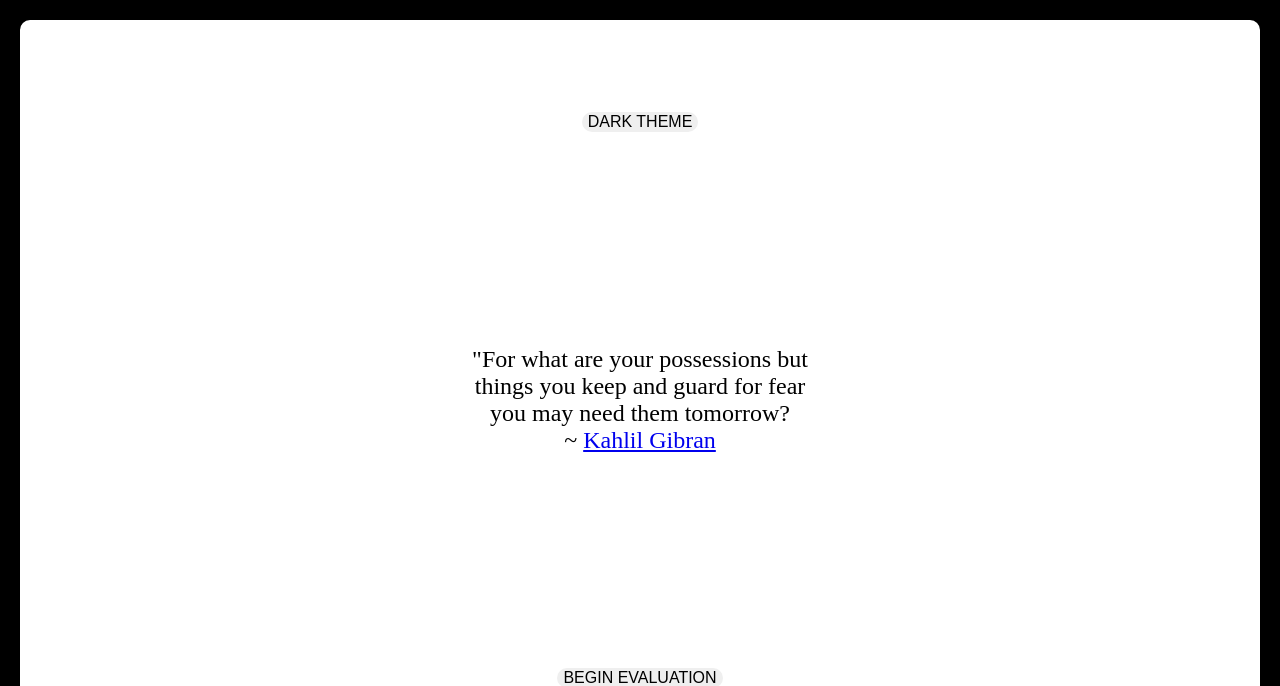
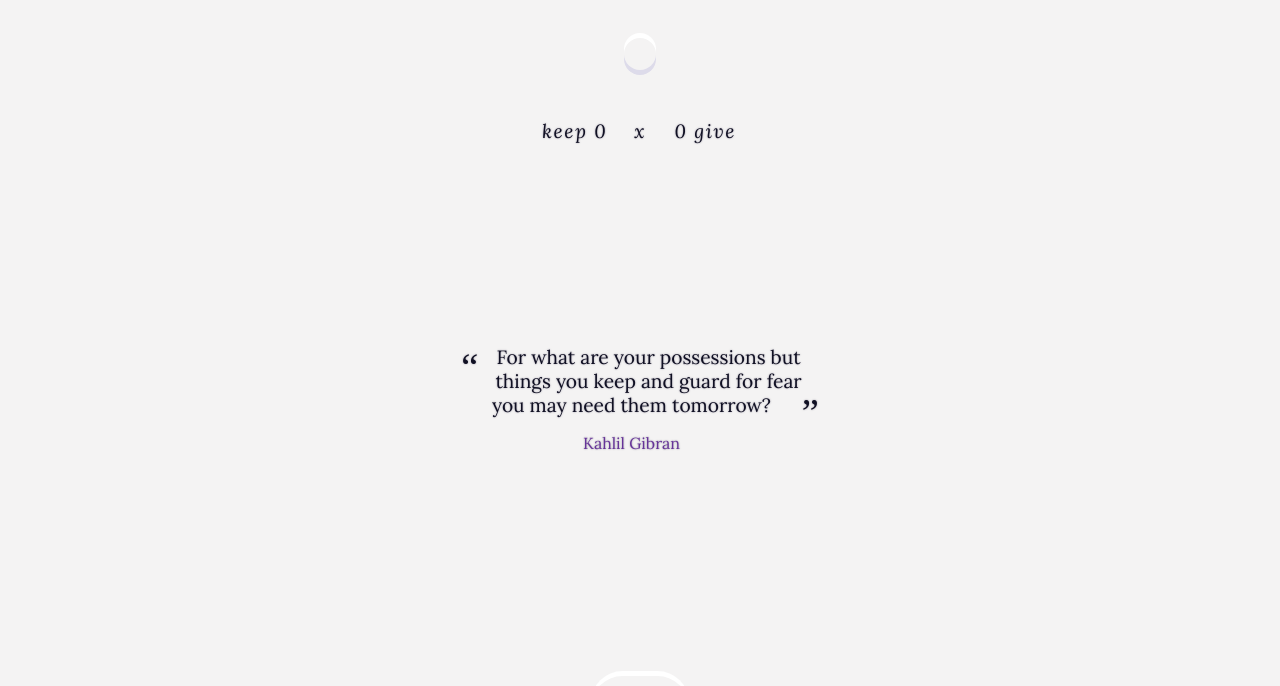
Before and after one commit to occultinterface/object_minimizer, a website: page app/index.html in a window 1280 px wide. Shown: the top 686 px of the page. Drawn offline with Linux system fonts and the light colour scheme.

Commit message:
styling app

```diff
--- a/app/content.js
+++ b/app/content.js
@@ -24,10 +24,10 @@ reveal = (target) => target.classList.remove('hide');
 //Displaying counter of results
 const counter = new Map()
 counter.set('keep', 0);
-counter.set('relinquish', 0);
+counter.set('give', 0);
 
 setCounter = (result) => {
-    document.querySelector(".counter--" + result.toString() + "").innerHTML = `<p>${result} : </p><p>${counter.get(result)}</p>`
+    document.querySelector(".counter--" + result.toString() + "").innerHTML = `<p>${result} ${counter.get(result)}</p>`
 }
 
 counterUpdate = (result) => counter.set(result, (counter.get(result) + 1));
@@ -102,9 +102,9 @@ function handleAnswer(e) {
         // Update counter of results
         index === 1 ?
             counterUpdate('keep') :
-            counterUpdate('relinquish');
+            counterUpdate('give');
 
-        setCounter('relinquish');
+        setCounter('give');
         setCounter('keep');
     };
 
--- a/app/index.html
+++ b/app/index.html
@@ -9,31 +9,36 @@
 </head>
 
 <body>
+    <link href="https://fonts.googleapis.com/css?family=Lora:400,400i,700i&display=swap" rel="stylesheet">
     <link rel="stylesheet" type="text/css" href="../public/styles.css">
     </link>
 
     <div class="container">
         <header>
             <!--dark theme, contact, etc-->
-            <button class="button button--switch-theme">Dark Theme</button>
-            <p class="counter--keep"></p>
-            <p class="counter--relinquish"></p>
+            <button class="button button--switch-theme"><span></span></button>
+            <div class="counters">
+                <p class="counter--keep">keep 0</p>
+                <p>x</p>
+                <p class="counter--give">0 give</p>
+            </div>
 
         </header>
         <main>
             <p id="main-text">
-                "For what are your possessions but things you keep and guard for fear you may need them tomorrow?
-                <br>~ <a href='http://www.katsandogz.com/ongiving.html' target="blank">Kahlil Gibran</a>
+                <span class="quote">For what are your possessions but things you keep and guard for fear you may need
+                    them tomorrow?</span>
+                <br><a class="author" href='http://www.katsandogz.com/ongiving.html' target="blank">Kahlil Gibran</a>
             </p>
         </main>
         <nav class="navigation--main">
-            <button id="start" class="button button--start">Begin evaluation</button>
+            <button id="start" class="button button--start"><span>Begin</span></button>
             <div class="navigation--main__answers hide">
-                <button id="yes" class="button button--answer">Yes</button><button id="no"
-                    class="button button--answer">No</button>
+                <button id="yes" class="button button--answer"><span>Yes</span></button><button id="no"
+                    class="button button--answer"><span>No</span></button>
             </div>
-            <button id="restart" class="button--restart hide">Evaluate another Object</button>
-            <button id="back" class='button--back hide'>Go Back</button>
+            <button id="restart" class="button button--restart hide"><span>Another</span></button>
+            <button id="back" class='button button--back hide'>Go Back</button>
         </nav>
     </div>
     <script src="content.js"></script>
--- a/app/styles.scss
+++ b/app/styles.scss
@@ -18,6 +18,9 @@ $background: var(--background);
 $elements: var(--elements);
 $unit : 2rem;
 
+@mixin textShadow{
+    text-shadow: 0 0 2px hsla(259, 61, 11, 0.4);
+}
 
 * {
     box-sizing: border-box;
@@ -25,49 +28,140 @@ $unit : 2rem;
 }
 
 body {
-    background: $elements;
+    background: #F4F3F3;
+    font-family: 'Lora', serif;
+}
 
+p{
+    @include textShadow;
+    max-width: 30ch;
+    color: $elements;
+    font-size: 1.2rem;
+    //line-height: 1.5rem;
+}
+
+.quote{
+    &:before{
+        content: ' “ ';
+        font-size: 2em;
+        font-family: serif;
+        // position: relative;
+        // bottom: 0.5rem;
+        display: block;
+        float: left;
+    }
+
+    &:after{
+        content: ' ” ';
+        display: block;
+        font-size: 2em;
+        font-family: serif;
+        line-height: 1em;
+        float: right;
+        // position: relative;
+        // top: 0.5rem;
+    }
+}
+
+.author{
+    color:rebeccapurple;
+    font-size: 1rem;
+    text-decoration: none;
+    display: inline-block;
+    margin-top: 1rem;
+}
+
+
+
+header{
+    display: grid;
+    grid-template-rows: 1fr 1fr;
+    justify-items: center;
+    align-items: center;
+    height: 100%;
+}
+
+.counters{
+    display: grid;
+    grid-template-columns: 1fr 1fr 1fr;
+    align-items: center;
+    justify-items: center;
+
+    p{
+        font-size: 1.2rem;
+        letter-spacing: 0.1rem;
+        font-style: italic;
+    }
 }
 
 .container {
     height: 100vh;
-
     display: grid;
     grid-template-rows: 1fr 3fr 1fr;
     justify-items: center;
     align-items: center;
     padding: calc(#{$unit}/2);
-
-    font-size: 1.5rem;
-    border-radius: 30px;
-    border: 20px solid $elements;
     margin: 0;
-    background: $background;
+    background: #F4F3F3;
 }
 
 
 .button {
+    @include textShadow;
+    font-family: 'Lora', serif;
+    font-style: italic;
+    font-weight: bold;
     border-radius: 50px;
     display: grid;
     align-items: center;
     justify-content: center;
-    text-transform: uppercase;
-    font-size: 1rem;
+    text-transform: lowercase;
+    font-size: 1.5rem;
     border: 0;
+    letter-spacing: 0.1rem;
     padding: calc(#{$unit} /2);
+    background: #F4F3F3;
     color: $elements;
-    box-shadow: 0 5px 4px 10px var(--shadows);
+    box-shadow: 0 5px 0 0 #DDDBEA,
+                0 -5px 0 0 white;
 
+    &--answer{
+        height: 80px;
+        width: 80px;
+        border-radius: 50%;
+        display: grid;
+        align-items: center;
+        justify-items: center;
+    }
+
+    &--switch-theme{
+        height: 30px;
+        width: 30px;
+    }
+
+
+}
+
+.navigation--main{
+    width: 100%;
+    display: grid;
+    align-items: center;
+    justify-items: center;
+    &__answers{
+        display: grid;
+        grid-template-columns: 1fr 1fr;
+        //align-items: center;
+        justify-items: center;
+        width: 100%;
+        max-width: 460px;
+    }
 }
 
 main {
     text-align: center;
 }
 
-p {
-    max-width: 30ch;
-    color: $elements;
-}
+
 
 .hide {
     display: none;
--- a/package.json
+++ b/package.json
@@ -27,6 +27,7 @@
   },
   "homepage": "https://github.com/occultinterface/object_minimizer#readme",
   "dependencies": {
+    "autoprefixer": "^9.7.4",
     "sass": "^1.25.1-test.1"
   },
   "devDependencies": {
```
Also changed, not shown: public/styles.css, 1 other file.
